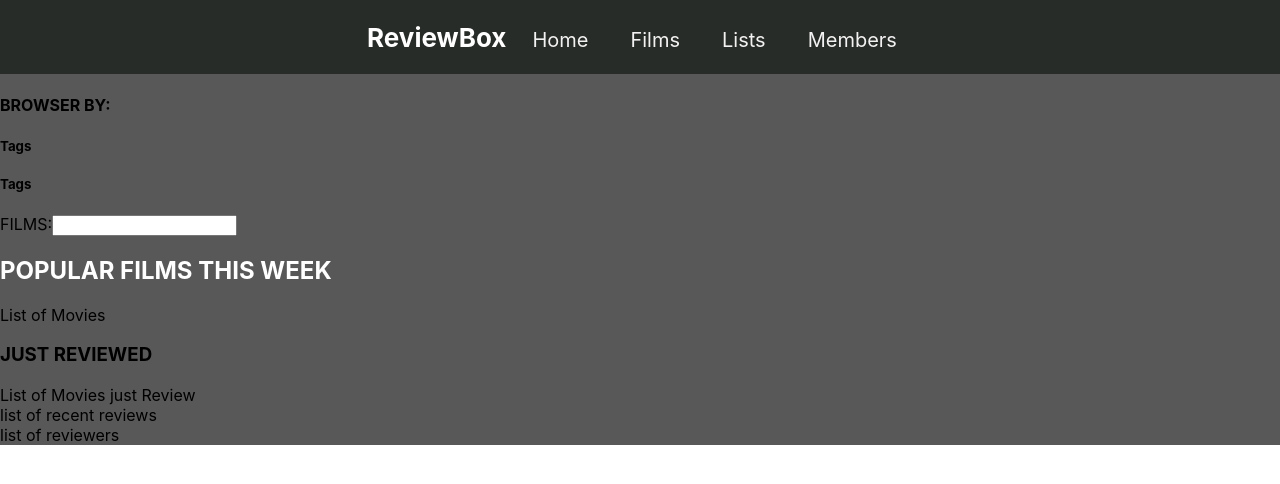
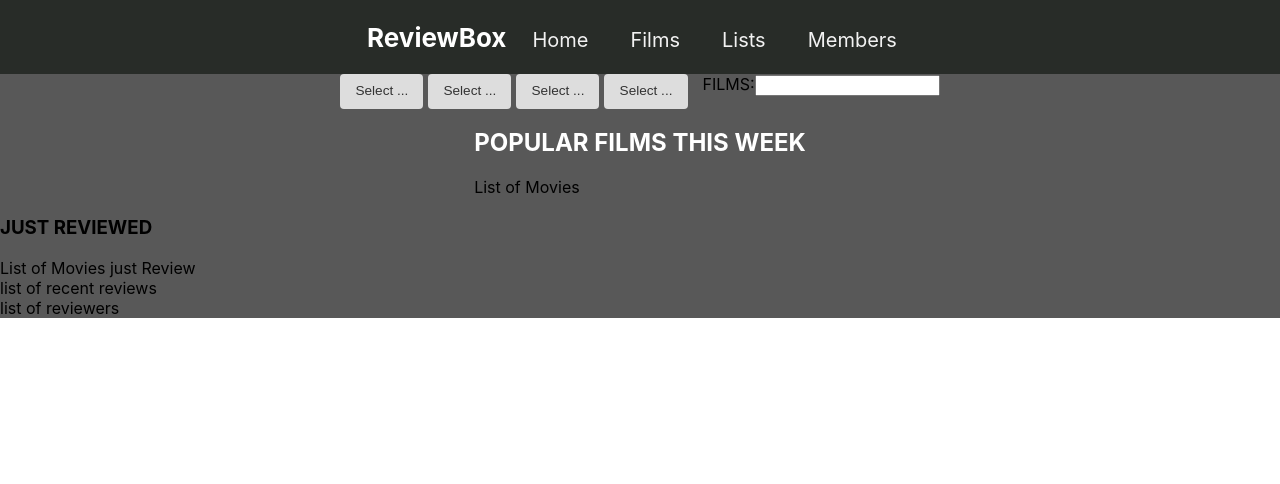
Before and after one commit to cflores12/Movie-Tv-Reviews, a React (Create React App) app: page /films in a window 1280 px wide. Shown: the top 484 px of the page. Built offline with nearby package versions, Linux system fonts and the light colour scheme.

Commit message:
create dropdown for filtering movies

```diff
--- a/src/components/dropdown.tsx
+++ b/src/components/dropdown.tsx
@@ -1,179 +1,50 @@
-import React, { useEffect, useRef, useState } from "react";
-import { OptionalChain } from "typescript";
-//import "./Dropdown.css";
+import React, { useEffect, useState } from "react";
 
-type Options = {
-  value: string;
-  label: string;
+type DropDownProps = {
+  options: string[];
+  showDropDown: boolean;
+  toggleDropDown: Function;
+  optionSelection: Function;
 };
 
-type Settings = {
-  placeHolder: string;
-  options: Options;
-  isMulti: boolean;
-  isSearchable: boolean;
-  onChange: string;
-};
+const DropDown: React.FC<DropDownProps> = ({
+  options,
+  optionSelection,
+}: DropDownProps): JSX.Element => {
+  const [showDropDown, setShowDropDown] = useState<boolean>(false);
 
-const Icon = () => {
+  /**
+   * Handle passing the city name
+   * back to the parent component
+   *
+   * @param city  The selected city
+   */
+  const onClickHandler = (option: string): void => {
+    optionSelection(option);
+  };
+
+  useEffect(() => {
+    setShowDropDown(showDropDown);
+  }, [showDropDown]);
+
   return (
-    <svg height="20" width="20" viewBox="0 0 20 20">
-      <path d="M4.516 7.548c0.436-0.446 1.043-0.481 1.576 0l3.908 3.747 3.908-3.747c0.533-0.481 1.141-0.446 1.574 0 0.436 0.445 0.408 1.197 0 1.615-0.406 0.418-4.695 4.502-4.695 4.502-0.217 0.223-0.502 0.335-0.787 0.335s-0.57-0.112-0.789-0.335c0 0-4.287-4.084-4.695-4.502s-0.436-1.17 0-1.615z"></path>
-    </svg>
+    <>
+      <div className={showDropDown ? "dropdown" : "dropdown active"}>
+        {options.map((option: string, index: number): JSX.Element => {
+          return (
+            <p
+              key={index}
+              onClick={(): void => {
+                onClickHandler(option);
+              }}
+            >
+              {option}
+            </p>
+          );
+        })}
+      </div>
+    </>
   );
 };
 
-const CloseIcon = () => {
-  return (
-    <svg height="20" width="20" viewBox="0 0 20 20">
-      <path d="M14.348 14.849c-0.469 0.469-1.229 0.469-1.697 0l-2.651-3.030-2.651 3.029c-0.469 0.469-1.229 0.469-1.697 0-0.469-0.469-0.469-1.229 0-1.697l2.758-3.15-2.759-3.152c-0.469-0.469-0.469-1.228 0-1.697s1.228-0.469 1.697 0l2.652 3.031 2.651-3.031c0.469-0.469 1.228-0.469 1.697 0s0.469 1.229 0 1.697l-2.758 3.152 2.758 3.15c0.469 0.469 0.469 1.229 0 1.698z"></path>
-    </svg>
-  );
-};
-
-const Dropdown = ({
-  placeHolder,
-  options,
-  isMulti,
-  isSearchable,
-  onChange,
-}: Settings) => {
-  const [showMenu, setShowMenu] = useState(false);
-  const [selectedValue, setSelectedValue] = useState<Options[]>([]);
-  const [searchValue, setSearchValue] = useState("");
-  const searchRef = useRef();
-  const inputRef = useRef();
-
-  useEffect(() => {
-    setSearchValue("");
-    if (showMenu && searchRef.current) {
-      searchRef.current.focus();
-    }
-  }, [showMenu]);
-
-  useEffect(() => {
-    const handler = (e) => {
-      if (inputRef.current && !inputRef.current.contains(e.target)) {
-        setShowMenu(false);
-      }
-    };
-
-    window.addEventListener("click", handler);
-    return () => {
-      window.removeEventListener("click", handler);
-    };
-  });
-  const handleInputClick = (e) => {
-    setShowMenu(!showMenu);
-  };
-
-  const getDisplay = () => {
-    if (!selectedValue || selectedValue.length === 0) {
-      return placeHolder;
-    }
-    if (isMulti) {
-      return (
-        <div className="dropdown-tags">
-          {selectedValue.map((option) => (
-            <div key={option.value} className="dropdown-tag-item">
-              {option.label}
-              <span
-                onClick={(e) => onTagRemove(e, option)}
-                className="dropdown-tag-close"
-              >
-                <CloseIcon />
-              </span>
-            </div>
-          ))}
-        </div>
-      );
-    }
-    return selectedValue.label;
-  };
-
-  const removeOption = (option: Options) => {
-    return selectedValue.filter((o) => o.value !== option.value);
-  };
-
-  const onTagRemove = (e, option: Options) => {
-    e.stopPropagation();
-    const newValue = removeOption(option);
-    setSelectedValue(newValue);
-    onChange(newValue);
-  };
-
-  const onItemClick = (option: Options) => {
-    let newValue;
-    if (isMulti) {
-      if (selectedValue.findIndex((o) => o.value === option.value) >= 0) {
-        newValue = removeOption(option);
-      } else {
-        newValue = [...selectedValue, option];
-      }
-    } else {
-      newValue = option;
-    }
-    setSelectedValue(newValue);
-    onChange(newValue);
-  };
-
-  const isSelected = (option: Options) => {
-    if (isMulti) {
-      return selectedValue.filter((o) => o.value === option.value).length > 0;
-    }
-
-    if (!selectedValue) {
-      return false;
-    }
-
-    return selectedValue.value === option.value;
-  };
-
-  const onSearch = (e) => {
-    setSearchValue(e.target.value);
-  };
-
-  const getOptions = () => {
-    if (!searchValue) {
-      return options;
-    }
-
-    return options.filter(
-      (option) =>
-        option.label.toLowerCase().indexOf(searchValue.toLowerCase()) >= 0
-    );
-  };
-
-  return (
-    <div className="dropdown-container">
-      <div ref={inputRef} onClick={handleInputClick} className="dropdown-input">
-        <div className="dropdown-selected-value">{getDisplay()}</div>
-        <div className="dropdown-tools">
-          <div className="dropdown-tool">
-            <Icon />
-          </div>
-        </div>
-      </div>
-      {showMenu && (
-        <div className="dropdown-menu">
-          {isSearchable && (
-            <div className="search-box">
-              <input onChange={onSearch} value={searchValue} ref={searchRef} />
-            </div>
-          )}
-          {getOptions().map((option) => (
-            <div
-              onClick={() => onItemClick(option)}
-              key={option.value}
-              className={`dropdown-item ${isSelected(option) && "selected"}`}
-            >
-              {option.label}
-            </div>
-          ))}
-        </div>
-      )}
-    </div>
-  );
-};
-
-export default Dropdown;
+export default DropDown;
--- /dev/null
+++ b/src/components/dropdownmenu.tsx
@@ -0,0 +1,70 @@
+import React, { useState } from "react";
+import DropDown from "./dropdown";
+
+const Menu: React.FC = (): JSX.Element => {
+  const [showDropDown, setShowDropDown] = useState<boolean>(false);
+  const [selectCity, setSelectCity] = useState<string>("");
+  const cities = () => {
+    return ["Hong Kong", "London", "New York City", "Paris"];
+  };
+
+  /**
+   * Toggle the drop down menu
+   */
+  const toggleDropDown = () => {
+    setShowDropDown(!showDropDown);
+  };
+
+  /**
+   * Hide the drop down menu if click occurs
+   * outside of the drop-down element.
+   *
+   * @param event  The mouse event
+   */
+  const dismissHandler = (event: React.FocusEvent<HTMLButtonElement>): void => {
+    if (event.currentTarget === event.target) {
+      setShowDropDown(false);
+    }
+  };
+
+  /**
+   * Callback function to consume the
+   * city name from the child component
+   *
+   * @param city  The selected city
+   */
+  const citySelection = (city: string): void => {
+    setSelectCity(city);
+  };
+
+  return (
+    <>
+      {/*<div className="announcement">
+        <div>
+          {selectCity
+            ? `You selected ${selectCity} for your travel destination`
+            : "Select your travel destination"}
+        </div>
+      </div>*/}
+      <button
+        className={showDropDown ? "active" : undefined}
+        onClick={(): void => toggleDropDown()}
+        onBlur={(e: React.FocusEvent<HTMLButtonElement>): void =>
+          dismissHandler(e)
+        }
+      >
+        <div>{selectCity ? "Select: " + selectCity : "Select ..."} </div>
+        {showDropDown && (
+          <DropDown
+            options={cities()}
+            showDropDown={false}
+            toggleDropDown={(): void => toggleDropDown()}
+            optionSelection={citySelection}
+          />
+        )}
+      </button>
+    </>
+  );
+};
+
+export default Menu;
--- a/src/components/search-bar.tsx
+++ b/src/components/search-bar.tsx
@@ -7,10 +7,7 @@ type Search = {
 
 function SearchBar({ term, setTerm }: Search) {
   return (
-    <div>
-      <h4>BROWSER BY:</h4>
-      <h5>Tags</h5>
-      <h5>Tags</h5>
+    <div className="search-bar">
       <label>FILMS:</label>
       <input
         value={term}
--- a/src/pages/films.tsx
+++ b/src/pages/films.tsx
@@ -1,4 +1,5 @@
 import "./stylesheets/filmsheet.css";
+import Menu from "../components/dropdownmenu";
 import SearchBar from "../components/search-bar";
 import { useState } from "react";
 
@@ -10,8 +11,12 @@ const Films = () => {
 
   return (
     <div className="film-body">
-      <div className="top-top">
-        <div className="search-bar-with-tags">
+      <div className="top-bar">
+        <div className="search-bar-dropdowns">
+          <Menu /> {/*Year Filter*/}
+          <Menu /> {/*Rating Filter*/}
+          <Menu /> {/*POPULAR Filter*/}
+          <Menu /> {/*GENRE Filter*/}
           <SearchBar term={searchTerm} setTerm={setSearchTerm} />
         </div>
         <div className="top-bottom">
--- a/src/pages/stylesheets/filmsheet.css
+++ b/src/pages/stylesheets/filmsheet.css
@@ -1,3 +1,60 @@
+.announcement {
+  padding: 0 0 0.88rem;
+  margin: 0 0 0.88rem;
+  border-bottom: 1px solid rgb(226, 226, 226);
+}
+button {
+  position: relative;
+  padding: 0.375rem 0.88rem;
+  color: #333;
+  background-color: #ddd;
+  border-color: #ddd;
+  font-weight: 400;
+  text-align: left;
+  white-space: nowrap;
+  vertical-align: middle;
+  -webkit-user-select: none;
+  -moz-user-select: none;
+  -ms-user-select: none;
+  user-select: none;
+  border: 1px solid transparent;
+  font-size: 0.85rem;
+  line-height: 1.5;
+  border-radius: 0.25rem;
+  cursor: pointer;
+}
+button:hover {
+  color: #fff;
+  background-color: #0069d9;
+}
+button.active {
+  color: #fff;
+  background-color: #0069d9;
+}
+.dropdown {
+  position: absolute;
+  top: 38px;
+  left: -1px;
+  border: 1px solid rgb(197, 197, 197);
+  background: #fff;
+  padding: 0;
+  color: #0062cc;
+  text-align: left;
+  border-radius: 0.25rem;
+}
+.dropdown > p {
+  margin: 0;
+  padding: 0.375rem 0.88rem;
+  border-bottom: 1px solid rgb(235, 235, 235);
+  min-width: 140px;
+}
+.dropdown > p:hover {
+  color: #fff;
+  background-color: #0062cc;
+}
+.dropdown > p:last-child {
+  border-bottom: 0 none;
+}
 .film-body {
   background-color: #585858;
   overflow-x: hidden;
@@ -6,3 +63,20 @@
 h2 {
   color: white;
 }
+
+.top-bar {
+  display: flex;
+  flex-direction: column;
+  justify-content: center;
+  align-items: center;
+  column-gap: 20px;
+}
+
+.top-bar .search-bar-dropdowns {
+  display: flex;
+  column-gap: 5px;
+}
+
+.top-bar .search-bar-dropdowns .search-bar {
+  margin-left: 10px;
+}
```
